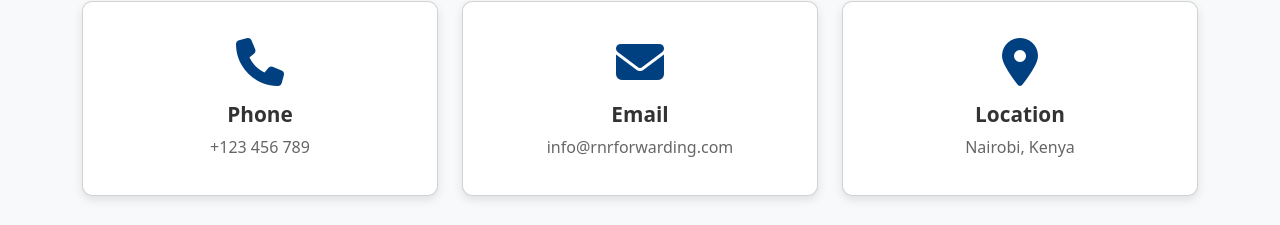
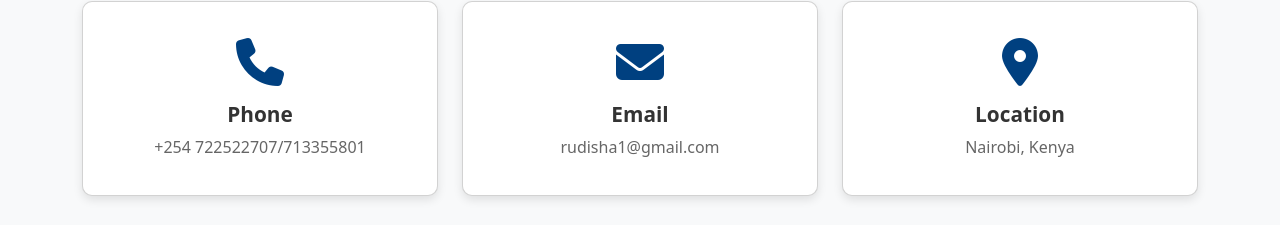
Before and after one commit to Dw33pY/RNR-Forwarding-Website, a plain HTML site: page contact.html in a window 1280 px wide. Shown: the part 408-633 px from the top of the page. Drawn offline with nearby package versions, Linux system fonts and the light colour scheme.

Commit message:
updated contact info

```diff
--- a/contact.html
+++ b/contact.html
@@ -114,7 +114,7 @@
                         <div class="card-body">
                             <i class="fa-solid fa-phone contact-icon mb-3"></i>
                             <h5 class="card-title">Phone</h5>
-                            <p class="card-text">+123 456 789</p>
+                            <p class="card-text">+254 722522707/713355801</p>
                         </div>
                     </div>
                 </div>
@@ -124,7 +124,7 @@
                         <div class="card-body">
                             <i class="fa-solid fa-envelope contact-icon mb-3"></i>
                             <h5 class="card-title">Email</h5>
-                            <p class="card-text">info@rnrforwarding.com</p>
+                            <p class="card-text">rudisha1@gmail.com</p>
                         </div>
                     </div>
                 </div>
```
